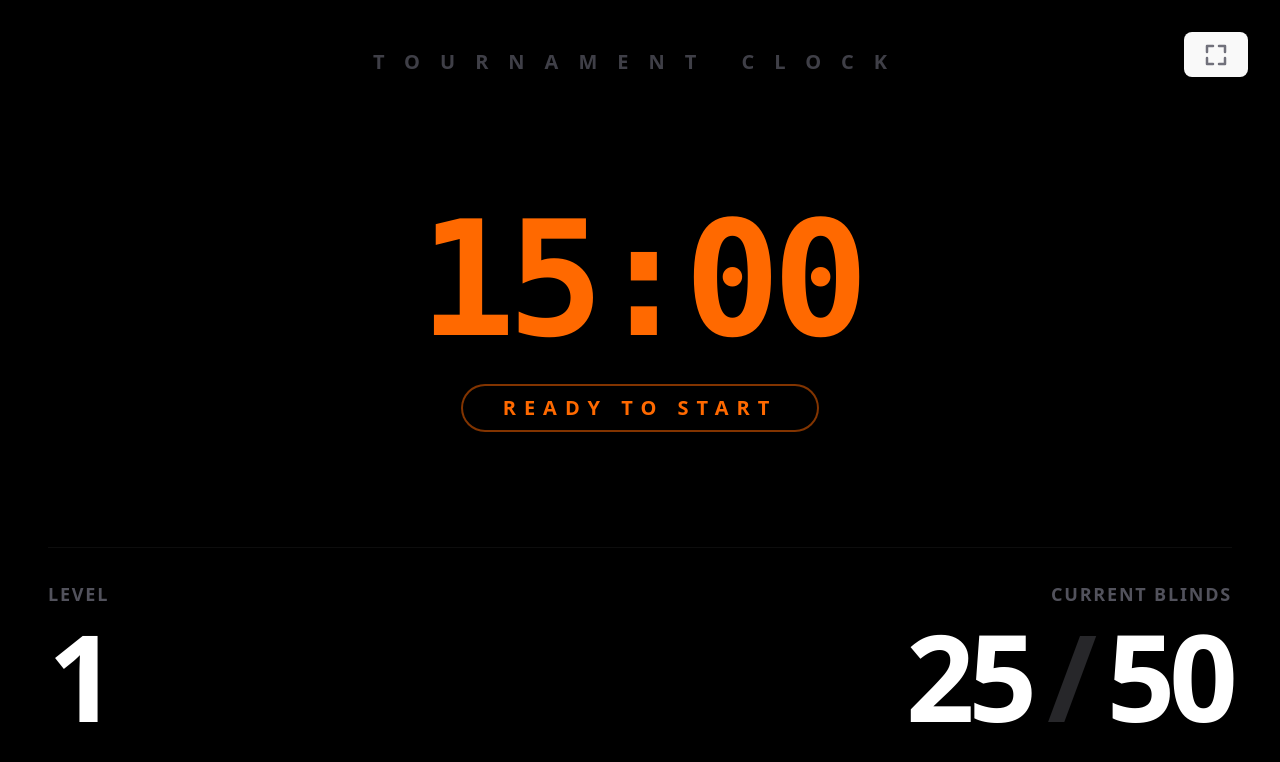
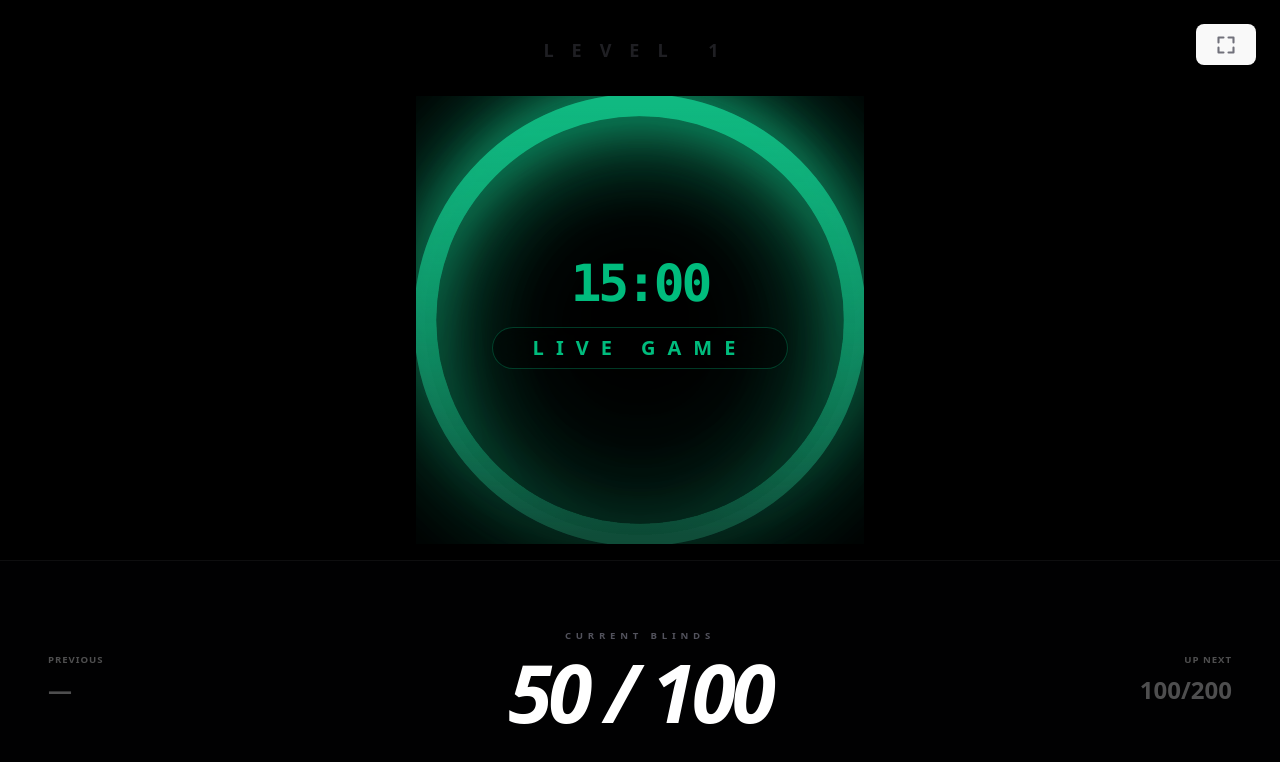
Before and after one commit to attesz1994/poker-timer, a React (Vite) app: page /display in a window 1280 px wide. Shown: the top 762 px of the page. Built offline with nearby package versions, Linux system fonts and the light colour scheme; no server answers; the database is empty.

Commit message:
feature: progress circle

```diff
--- a/package.json
+++ b/package.json
@@ -12,6 +12,7 @@
   "dependencies": {
     "@tailwindcss/vite": "^4.1.18",
     "firebase": "^12.7.0",
+    "framer-motion": "^12.26.2",
     "react": "^19.2.0",
     "react-dom": "^19.2.0",
     "react-router-dom": "^7.12.0",
--- /dev/null
+++ b/src/components/BlindsInfo.jsx
@@ -0,0 +1,49 @@
+import React from "react";
+
+export default function BlindsInfo({ level, structure, isBreak }) {
+  const blinds = structure[level];
+  const prevBlinds = level > 0 ? structure[level - 1] : null;
+  const nextBlinds = level < structure.length - 1 ? structure[level + 1] : null;
+
+  // Helper to format the blind strings
+  const renderBlindSet = (b) => {
+    if (!b) return "—";
+    if (b.type === "break") return "BREAK";
+    return `${b.small}/${b.big}`;
+  };
+
+  return (
+    // Inside BlindsInfo.jsx, ensure the container uses h-full and items-center
+    <div className="h-full w-full grid grid-cols-3 items-center px-12">
+      {/* Left: Previous */}
+      <div className="opacity-30 self-center">
+        <p className="text-[1.2vh] uppercase tracking-widest font-bold mb-1">
+          Previous
+        </p>
+        <p className="text-[3vh] font-black">{renderBlindSet(prevBlinds)}</p>
+      </div>
+
+      {/* Center: Current (Huge) */}
+      <div className="flex flex-col items-center justify-center">
+        {!isBreak && (
+          <>
+            <p className="text-zinc-600 text-[1.2vh] uppercase tracking-[0.5em] font-bold mb-2">
+              Current Blinds
+            </p>
+            <p className="text-[10vh] font-black leading-none tracking-tighter italic">
+              {blinds.small} / {blinds.big}
+            </p>
+          </>
+        )}
+      </div>
+
+      {/* Right: Next */}
+      <div className="opacity-30 text-right self-center">
+        <p className="text-[1.2vh] uppercase tracking-widest font-bold mb-1">
+          Up Next
+        </p>
+        <p className="text-[3vh] font-black">{renderBlindSet(nextBlinds)}</p>
+      </div>
+    </div>
+  );
+}
--- /dev/null
+++ b/src/components/TimerDisplay.jsx
@@ -0,0 +1,145 @@
+import React from "react";
+import { motion, AnimatePresence } from "framer-motion";
+
+export default function TimerDisplay({ timeLeft, isBreak, theme, progress }) {
+  const secondsLeft =
+    parseInt(timeLeft.split(":")[0]) * 60 + parseInt(timeLeft.split(":")[1]);
+  const isFinalSeconds = secondsLeft <= 3 && secondsLeft > 0;
+
+  // Hardcoded values to ensure NO yellow leaks through
+  const greenColor = "#10b981";
+  const blueColor = "#3b82f6";
+  const redColor = "#ef4444";
+
+  const activeColor = isBreak
+    ? blueColor
+    : isFinalSeconds
+    ? redColor
+    : greenColor;
+
+  return (
+    <div className="relative w-full h-full flex items-center justify-center overflow-visible py-4">
+      <svg
+        className="absolute h-[56vh] w-[56vh] -rotate-90"
+        viewBox="0 0 100 100"
+      >
+        <defs>
+          {/* 1. Use a unique ID to break browser cache */}
+          <linearGradient
+            id="forceGreenGradient"
+            x1="0%"
+            y1="0%"
+            x2="100%"
+            y2="0%"
+          >
+            <stop offset="0%" stopColor={activeColor} stopOpacity="0.2" />
+            <stop offset="100%" stopColor={activeColor} stopOpacity="1" />
+          </linearGradient>
+
+          {/* 2. Enhanced Inner Shadow */}
+          <filter id="forceInnerShadow">
+            <feOffset dx="0" dy="0" />
+            <feGaussianBlur stdDeviation="1.5" result="blur" />
+            <feComposite
+              operator="out"
+              in="SourceGraphic"
+              in2="blur"
+              result="inverse"
+            />
+            <feFlood floodColor="black" floodOpacity="0.8" result="color" />
+            <feComposite
+              operator="in"
+              in="color"
+              in2="inverse"
+              result="shadow"
+            />
+            <feComposite operator="over" in="shadow" in2="SourceGraphic" />
+          </filter>
+        </defs>
+
+        {/* Track Background */}
+        <circle
+          cx="50"
+          cy="50"
+          r="48"
+          stroke="rgba(255,255,255,0.05)"
+          strokeWidth="5"
+          fill="rgba(0,0,0,0.4)"
+          filter="url(#forceInnerShadow)"
+        />
+
+        {/* 3. The "Aura" Glow (Forced to activeColor) */}
+        <motion.circle
+          cx="50"
+          cy="50"
+          r="48"
+          stroke={activeColor}
+          strokeWidth="12"
+          fill="none"
+          strokeLinecap="round"
+          style={{
+            opacity: 0.2,
+            filter: `blur(15px)`, // Soft atmospheric green glow
+          }}
+          animate={{ pathLength: progress / 100 }}
+          transition={{ duration: 1, ease: "linear" }}
+        />
+
+        {/* 4. The Main Progress Bar (Forced to activeColor) */}
+        <motion.circle
+          cx="50"
+          cy="50"
+          r="48"
+          stroke="url(#forceGreenGradient)"
+          strokeWidth="5"
+          fill="none"
+          strokeLinecap="round"
+          animate={{ pathLength: progress / 100 }}
+          transition={{ duration: 1, ease: "linear" }}
+          style={{
+            // This is where the sharp green glow comes from
+            filter: `drop-shadow(0 0 10px ${activeColor}) drop-shadow(0 0 5px ${activeColor})`,
+          }}
+        />
+      </svg>
+
+      {/* Time Text Section */}
+      <div className="relative z-10 flex flex-col items-center justify-center pointer-events-none -translate-y-2">
+        <AnimatePresence mode="wait">
+          <motion.h1
+            key={timeLeft}
+            initial={{ opacity: 0.8 }}
+            animate={{ opacity: 1, scale: isFinalSeconds ? [1, 1.05, 1] : 1 }}
+            transition={{ duration: 0.1 }}
+            className={`
+              text-[28vh] font-mono font-black leading-[0.5] tracking-[-0.06em]
+              ${
+                isFinalSeconds
+                  ? "text-red-500"
+                  : isBreak
+                  ? "text-blue-500"
+                  : "text-emerald-500"
+              }
+            `}
+          >
+            {timeLeft}
+          </motion.h1>
+        </AnimatePresence>
+
+        <div
+          className={`
+          mt-4 px-10 py-1.5 border-[1px] rounded-full text-xl font-bold tracking-[0.6em] uppercase
+          backdrop-blur-md bg-black/40
+          ${
+            isBreak
+              ? "border-blue-500/30 text-blue-500"
+              : "border-emerald-500/30 text-emerald-500"
+          }
+        `}
+        >
+          {isFinalSeconds ? "END LEVEL" : isBreak ? "BREAK" : "LIVE GAME"}
+        </div>
+      </div>
+    </div>
+  );
+}
--- a/src/constants.js
+++ b/src/constants.js
@@ -27,12 +27,19 @@ export const THEME = {
 };
 
 export const BLIND_STRUCTURE = [
-  { level: 1, small: 25, big: 50 },
-  { level: 2, small: 50, big: 100 },
-  { level: 3, small: 75, big: 150 },
-  { level: 4, small: 100, big: 200 },
-  { level: 5, small: 150, big: 300 },
-  { level: 6, small: 200, big: 400 },
-  { level: 7, small: 300, big: 600 },
-  { level: 8, small: 400, big: 800 },
+  { level: 1, small: 50, big: 100, type: "level" },
+  { level: 2, small: 100, big: 200, type: "level" },
+  { level: 3, small: 150, big: 300, type: "level" },
+  { level: "BREAK", small: 0, big: 0, type: "break" }, // First Break
+  { level: 4, small: 200, big: 400, type: "level" },
+  { level: 5, small: 300, big: 600, type: "level" },
+  { level: 6, small: 400, big: 800, type: "level" },
+  { level: "BREAK", small: 0, big: 0, type: "break" }, // Second Break (Color-up)
+  { level: 7, small: 500, big: 1000, type: "level" },
+  { level: 8, small: 600, big: 1200, type: "level" },
+  { level: 9, small: 800, big: 1600, type: "level" },
+  { level: "BREAK", small: 0, big: 0, type: "break" }, // Third Break (Final Table)
+  { level: 10, small: 1000, big: 2000, type: "level" },
+  { level: 11, small: 1500, big: 3000, type: "level" },
+  { level: 12, small: 2000, big: 4000, type: "level" },
 ];
--- a/src/pages/Display.jsx
+++ b/src/pages/Display.jsx
@@ -2,13 +2,17 @@ import { useEffect, useState, useRef } from "react";
 import { db } from "../firebase";
 import { doc, onSnapshot, updateDoc } from "firebase/firestore";
 import { GAME_ID, THEME, BLIND_STRUCTURE, DURATION_MS } from "../constants";
+import TimerDisplay from "../components/TimerDisplay";
+import BlindsInfo from "../components/BlindsInfo";
 
 export default function Display() {
   const [timeLeft, setTimeLeft] = useState("15:00");
   const [status, setStatus] = useState("stopped");
   const [level, setLevel] = useState(0);
+  const [progress, setProgress] = useState(100);
   const timerRef = useRef(null);
 
+  // Helper to format milliseconds into MM:SS
   const formatTime = (ms) => {
     const totalSeconds = Math.max(0, Math.floor(ms / 1000));
     const mins = Math.floor(totalSeconds / 60)
@@ -30,6 +34,7 @@ export default function Display() {
     const unsub = onSnapshot(doc(db, "games", GAME_ID), (snapshot) => {
       const data = snapshot.data();
       if (!data) return;
+
       setStatus(data.status);
       setLevel(data.currentLevel || 0);
 
@@ -38,27 +43,37 @@ export default function Display() {
       if (data.status === "running" && data.endTime) {
         timerRef.current = setInterval(async () => {
           const diff = data.endTime - Date.now();
+
           if (diff <= 0) {
             clearInterval(timerRef.current);
             const nextLevelIndex = (data.currentLevel || 0) + 1;
+
             if (nextLevelIndex < BLIND_STRUCTURE.length) {
+              // Move to next level automatically
               await updateDoc(doc(db, "games", GAME_ID), {
                 currentLevel: nextLevelIndex,
                 endTime: Date.now() + DURATION_MS,
                 remainingTime: DURATION_MS,
               });
             } else {
+              // Tournament Finished
               setTimeLeft("00:00");
+              setProgress(0);
               await updateDoc(doc(db, "games", GAME_ID), { status: "stopped" });
             }
           } else {
+            // Update Timer and Progress Circle
             setTimeLeft(formatTime(diff));
+            setProgress((diff / DURATION_MS) * 100);
           }
         }, 100);
       } else {
+        // Handle Paused/Stopped state
         setTimeLeft(formatTime(data.remainingTime));
+        setProgress((data.remainingTime / DURATION_MS) * 100);
       }
     });
+
     return () => {
       unsub();
       if (timerRef.current) clearInterval(timerRef.current);
@@ -66,20 +81,46 @@ export default function Display() {
   }, []);
 
   const theme = THEME[status];
-  const blinds = BLIND_STRUCTURE[level];
+  const currentLevelData = BLIND_STRUCTURE[level];
+  const isBreak = currentLevelData.type === "break";
 
   return (
-    <div className="h-screen w-screen bg-black flex flex-col items-center justify-between overflow-hidden font-sans relative px-12">
-      {/* Visible Fullscreen Toggle Button */}
+    <div className="h-screen w-screen bg-black text-white font-sans flex flex-col overflow-hidden">
+      {/* 1. TOP: Header (Strict 10%) */}
+      <div className="h-[10vh] flex items-end justify-center pb-4">
+        <div className="text-zinc-700 text-lg font-bold uppercase tracking-[1em] opacity-50">
+          {isBreak ? "Tournament Break" : `Level ${currentLevelData.level}`}
+        </div>
+      </div>
+
+      {/* 2. MIDDLE: Timer (Strict 60%) */}
+      <div className="h-[60vh] flex items-center justify-center overflow-hidden px-4">
+        <TimerDisplay
+          timeLeft={timeLeft}
+          isBreak={isBreak}
+          theme={theme}
+          progress={progress}
+        />
+      </div>
+
+      {/* 3. BOTTOM: Blinds (Strict 30%) */}
+      <div className="h-[30vh] border-t border-white/5 bg-zinc-950/20">
+        <BlindsInfo
+          level={level}
+          structure={BLIND_STRUCTURE}
+          isBreak={isBreak}
+        />
+      </div>
+
+      {/* Fullscreen stays absolute */}
       <button
         onClick={toggleFullScreen}
-        className="absolute top-8 right-8 z-50 p-4 rounded-2xl bg-zinc-900/50 border border-white/10 text-zinc-500 hover:text-white hover:bg-zinc-800 transition-all shadow-2xl"
-        title="Toggle Fullscreen"
+        className="absolute top-6 right-6 p-3 rounded-xl bg-zinc-900/50 border border-white/10 text-zinc-500 hover:text-white transition-all"
       >
         <svg
           xmlns="http://www.w3.org/2000/svg"
-          width="24"
-          height="24"
+          width="20"
+          height="20"
           viewBox="0 0 24 24"
           fill="none"
           stroke="currentColor"
@@ -90,53 +131,6 @@ export default function Display() {
           <path d="M15 3h6v6M9 21H3v-6M21 15v6h-6M3 9V3h6" />
         </svg>
       </button>
-
-      {/* Header */}
-      <div className="pt-12 text-zinc-700 text-xl font-bold uppercase tracking-[1em]">
-        Tournament Clock
-      </div>
-
-      {/* Main Clock Area */}
-      <div className="flex-grow flex flex-col items-center justify-center w-full">
-        <h1
-          /* Use inline style to ensure the change is applied */
-          style={{ fontSize: "20vh" }}
-          className={`font-mono font-black leading-none tracking-tighter transition-colors duration-700 ${theme.text}`}
-        >
-          {timeLeft}
-        </h1>
-
-        <div
-          className={`mt-4 px-10 py-2 border-2 rounded-full transition-all duration-500 bg-black ${theme.border} ${theme.text}`}
-        >
-          <span className="font-bold uppercase tracking-[0.4em] text-xl">
-            {theme.label}
-          </span>
-        </div>
-      </div>
-
-      {/* Bottom Info Bar - Balanced using vh for vertical consistency */}
-      <div className="w-full flex justify-between items-end pb-16 pt-8 border-t border-white/5">
-        <div className="flex flex-col">
-          <p className="text-zinc-600 uppercase tracking-widest text-lg font-bold mb-2">
-            Level
-          </p>
-          <h2 className="text-white text-[15vh] font-black leading-none">
-            {blinds.level}
-          </h2>
-        </div>
-
-        <div className="flex flex-col items-end">
-          <p className="text-zinc-600 uppercase tracking-widest text-lg font-bold mb-2">
-            Current Blinds
-          </p>
-          <h2 className="text-white text-[15vh] font-black leading-none tracking-tighter">
-            {blinds.small}
-            <span className="text-zinc-800 mx-4">/</span>
-            {blinds.big}
-          </h2>
-        </div>
-      </div>
     </div>
   );
 }
```
Also changed, not shown: 1 other file (tests, documents, lock files or other folders).
